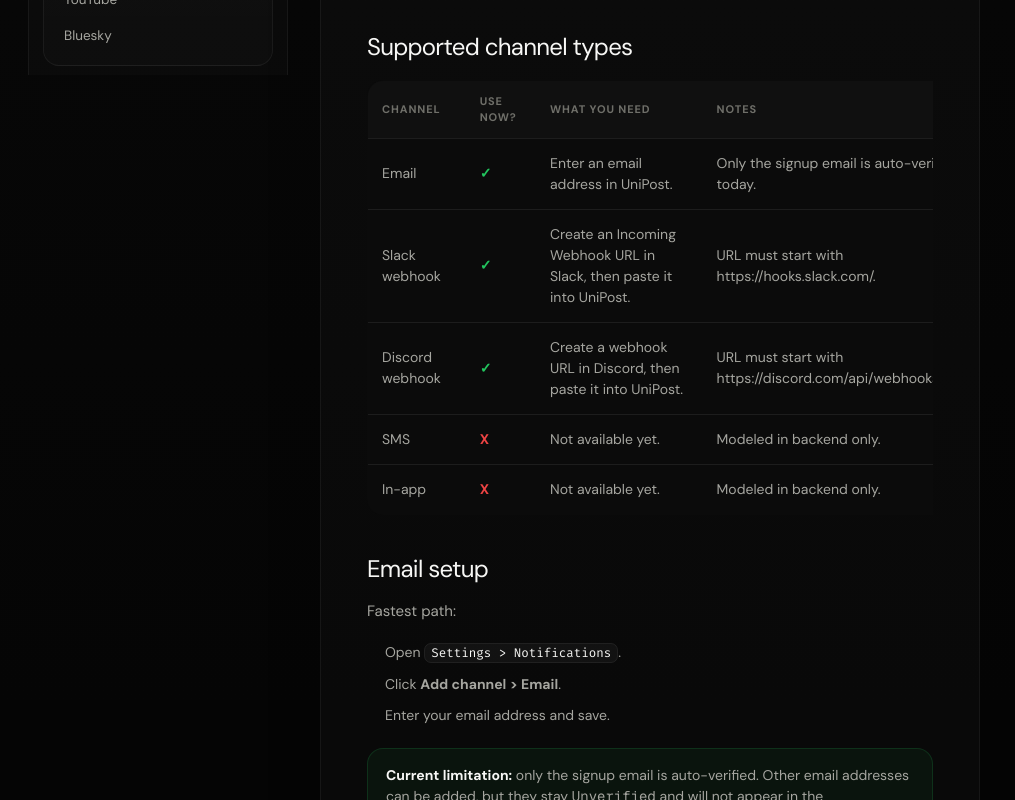
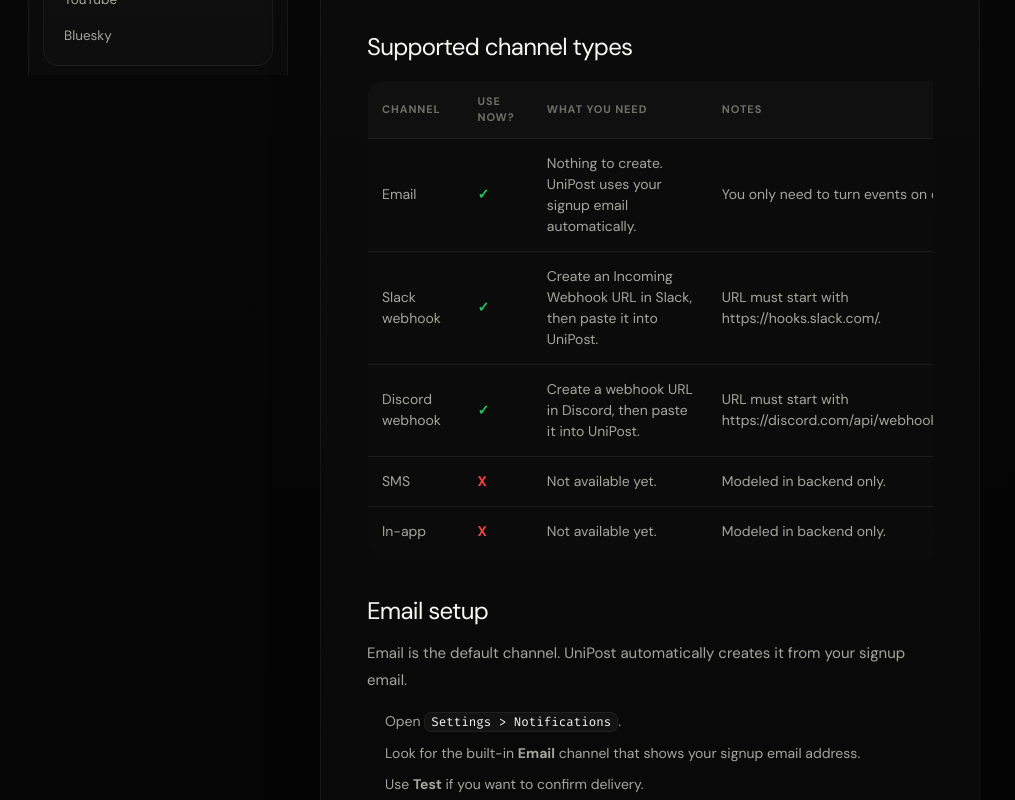
Before and after one commit to bugfreev587/unipost, a Next.js app in the folder dashboard/: page /docs/api/notifications in a window 1280 px wide. Shown: the part 700-1500 px from the top of the page, without its empty margins (0-1015 px from the left). Built offline with nearby package versions, Linux system fonts and the light colour scheme; no server answers.

Commit message:
Make signup email the built-in notification channel

```diff
--- a/dashboard/src/app/(dashboard)/settings/notifications/page.tsx
+++ b/dashboard/src/app/(dashboard)/settings/notifications/page.tsx
@@ -23,7 +23,7 @@ const SEVERITY_STYLES: Record<string, { bg: string; fg: string; label: string }>
   low: { bg: "rgba(156,163,175,.14)", fg: "var(--dmuted)", label: "Low" },
 };
 
-type AddChannelKind = "email" | "slack_webhook" | "discord_webhook" | null;
+type AddChannelKind = "slack_webhook" | "discord_webhook" | null;
 
 const CHANNEL_ICONS: Record<string, React.ReactNode> = {
   email: <Mail style={{ width: 15, height: 15, color: "var(--dmuted2)" }} />,
@@ -112,11 +112,7 @@ export default function NotificationsSettingsPage() {
     if (!token) return;
     try {
       const data: Record<string, string> = { kind: addKind };
-      if (addKind === "email") {
-        data.address = addInput.trim();
-      } else {
       data.url = addInput.trim();
-      }
       if (addLabel.trim()) data.label = addLabel.trim();
       await createNotificationChannel(token, data as Parameters<typeof createNotificationChannel>[1]);
       setAddInput("");
@@ -178,8 +174,7 @@ export default function NotificationsSettingsPage() {
   const verifiedChannels = channels.filter((c) => c.verified);
   const signupEmail = user?.primaryEmailAddress?.emailAddress;
 
-  const addPlaceholder: Record<string, string> = {
-    email: "you@example.com",
+  const addPlaceholder: Record<Exclude<AddChannelKind, null>, string> = {
     slack_webhook: "https://hooks.slack.com/services/...",
     discord_webhook: "https://discord.com/api/webhooks/...",
   };
@@ -207,7 +202,7 @@ export default function NotificationsSettingsPage() {
               Channels
             </div>
             <div style={{ fontSize: 13, color: "var(--dmuted)" }}>
-              Where UniPost sends you notifications.
+              Your signup email is already connected. Add Slack or Discord for shared alerts.
             </div>
           </div>
           {!addKind && (
@@ -229,7 +224,6 @@ export default function NotificationsSettingsPage() {
                     boxShadow: "0 12px 28px rgba(0,0,0,.3)",
                   }}>
                     {([
-                      { kind: "email" as const, label: "Email", icon: <Mail style={{ width: 14, height: 14 }} /> },
                       { kind: "slack_webhook" as const, label: "Slack Webhook", icon: <SlackIcon /> },
                       { kind: "discord_webhook" as const, label: "Discord Webhook", icon: <DiscordIcon /> },
                     ]).map((opt) => (
@@ -266,7 +260,7 @@ export default function NotificationsSettingsPage() {
               {CHANNEL_ICONS[addKind]} Add {CHANNEL_LABELS[addKind]}
             </div>
             <input
-              type={addKind === "email" ? "email" : "url"}
+              type="url"
               required
               placeholder={addPlaceholder[addKind]}
               value={addInput}
@@ -278,7 +272,6 @@ export default function NotificationsSettingsPage() {
                 color: "var(--dtext)", fontSize: 13, fontFamily: "var(--font-geist-mono), monospace",
               }}
             />
-            {addKind !== "email" && (
             <input
               type="text"
               placeholder="Label (optional, e.g. #ops-alerts)"
@@ -290,7 +283,6 @@ export default function NotificationsSettingsPage() {
                 color: "var(--dtext)", fontSize: 13, fontFamily: "inherit",
               }}
             />
-            )}
             <div style={{ display: "flex", gap: 8 }}>
               <button type="submit" disabled={adding} style={btnPrimary}>
                 {adding ? "Adding..." : "Add"}
@@ -340,7 +332,7 @@ export default function NotificationsSettingsPage() {
                       </span>
                     )}
                     {signupEmail && c.config.address === signupEmail && (
-                      <span style={{ fontSize: 11, color: "var(--dmuted2)" }}>· Signup email</span>
+                      <span style={{ fontSize: 11, color: "var(--dmuted2)" }}>· Built-in signup email</span>
                     )}
                     {c.label && c.kind !== "email" && (
                       <span style={{ fontSize: 11, color: "var(--dmuted2)" }}>· {c.label}</span>
@@ -372,6 +364,7 @@ export default function NotificationsSettingsPage() {
                 >
                   {testBusy[c.id] ? "Testing..." : "Test"}
                 </button>
+                {c.kind !== "email" && (
                   <button
                     type="button"
                     onClick={() => handleDeleteChannel(c.id)}
@@ -380,6 +373,7 @@ export default function NotificationsSettingsPage() {
                   >
                     <Trash2 style={{ width: 14, height: 14 }} />
                   </button>
+                )}
               </div>
             ))}
           </div>
--- a/dashboard/src/app/docs/api/notifications/page.tsx
+++ b/dashboard/src/app/docs/api/notifications/page.tsx
@@ -34,7 +34,7 @@ export default function NotificationsPage() {
       <DocsTable
         columns={["Channel", "Use now?", "What you need", "Notes"]}
         rows={[
-          ["Email", "Yes", "Enter an email address in UniPost.", "Only the signup email is auto-verified today."],
+          ["Email", "Yes", "Nothing to create. UniPost uses your signup email automatically.", "You only need to turn events on or off."],
           ["Slack webhook", "Yes", "Create an Incoming Webhook URL in Slack, then paste it into UniPost.", "URL must start with https://hooks.slack.com/."],
           ["Discord webhook", "Yes", "Create a webhook URL in Discord, then paste it into UniPost.", "URL must start with https://discord.com/api/webhooks/."],
           ["SMS", "No", "Not available yet.", "Modeled in backend only."],
@@ -44,15 +44,16 @@ export default function NotificationsPage() {
 
       <h2 id="email-setup">Email setup</h2>
       <p>
-        Fastest path:
+        Email is the default channel. UniPost automatically creates it from your signup email.
       </p>
       <ol className="docs-list">
         <li>Open <code>Settings &gt; Notifications</code>.</li>
-        <li>Click <strong>Add channel &gt; Email</strong>.</li>
-        <li>Enter your email address and save.</li>
+        <li>Look for the built-in <strong>Email</strong> channel that shows your signup email address.</li>
+        <li>Use <strong>Test</strong> if you want to confirm delivery.</li>
+        <li>Turn events on or off in the <strong>Subscriptions</strong> table.</li>
       </ol>
       <div className="docs-callout">
-        <strong>Current limitation:</strong> only the signup email is auto-verified. Other email addresses can be added, but they stay <code>Unverified</code> and will not appear in the subscriptions table yet.
+        <strong>Current rule:</strong> UniPost only sends email notifications to your signup email. You do not need to add it manually.
       </div>
 
       <h2 id="slack-setup">Slack setup</h2>
```
Also changed, not shown: 1 other file (tests, documents, lock files or other folders). Lines whose indentation alone changed are shown as unchanged.
